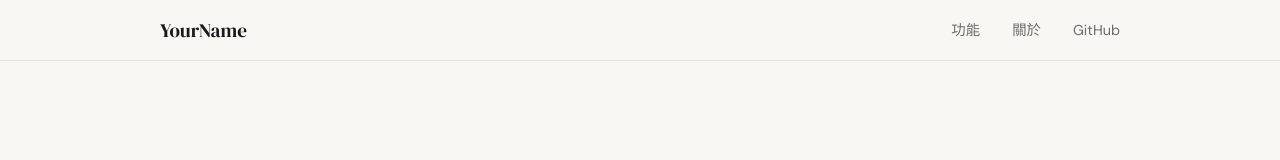
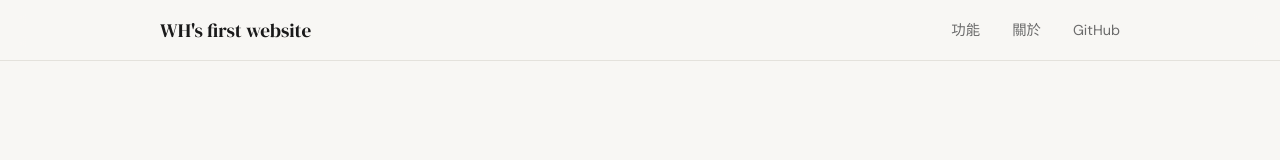
Before and after one commit to wa-hsiang/Project01, a plain HTML site: page index.html in a window 1280 px wide. Shown: the top 160 px of the page. Drawn offline with Linux system fonts and the light colour scheme.

Commit message:
Change Title
From "your page" to "WH's"

```diff
--- a/index.html
+++ b/index.html
@@ -286,7 +286,7 @@
 
   <nav>
     <div class="inner">
-      <a href="#" class="logo">YourName</a>
+      <a href="#" class="logo">WH's first website</a>
       <ul>
         <li><a href="#features">功能</a></li>
         <li><a href="#about">關於</a></li>
```
